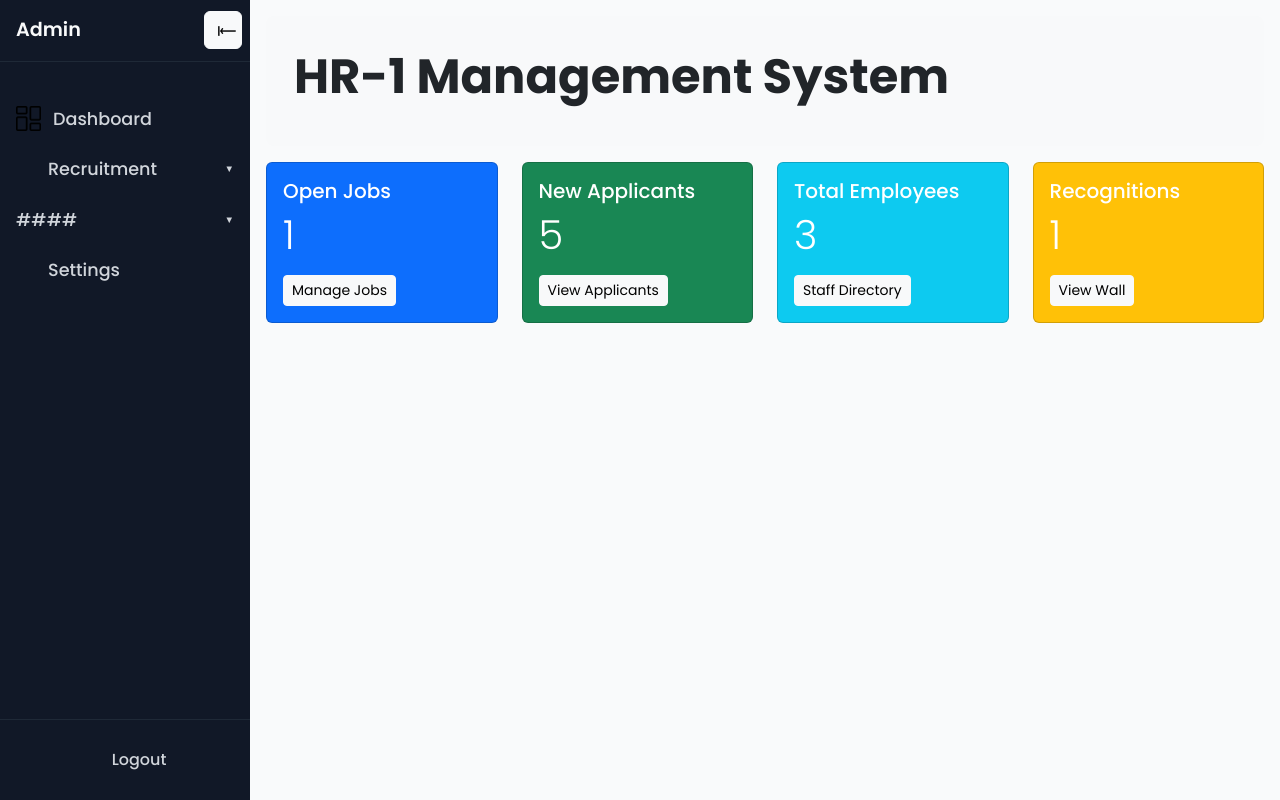
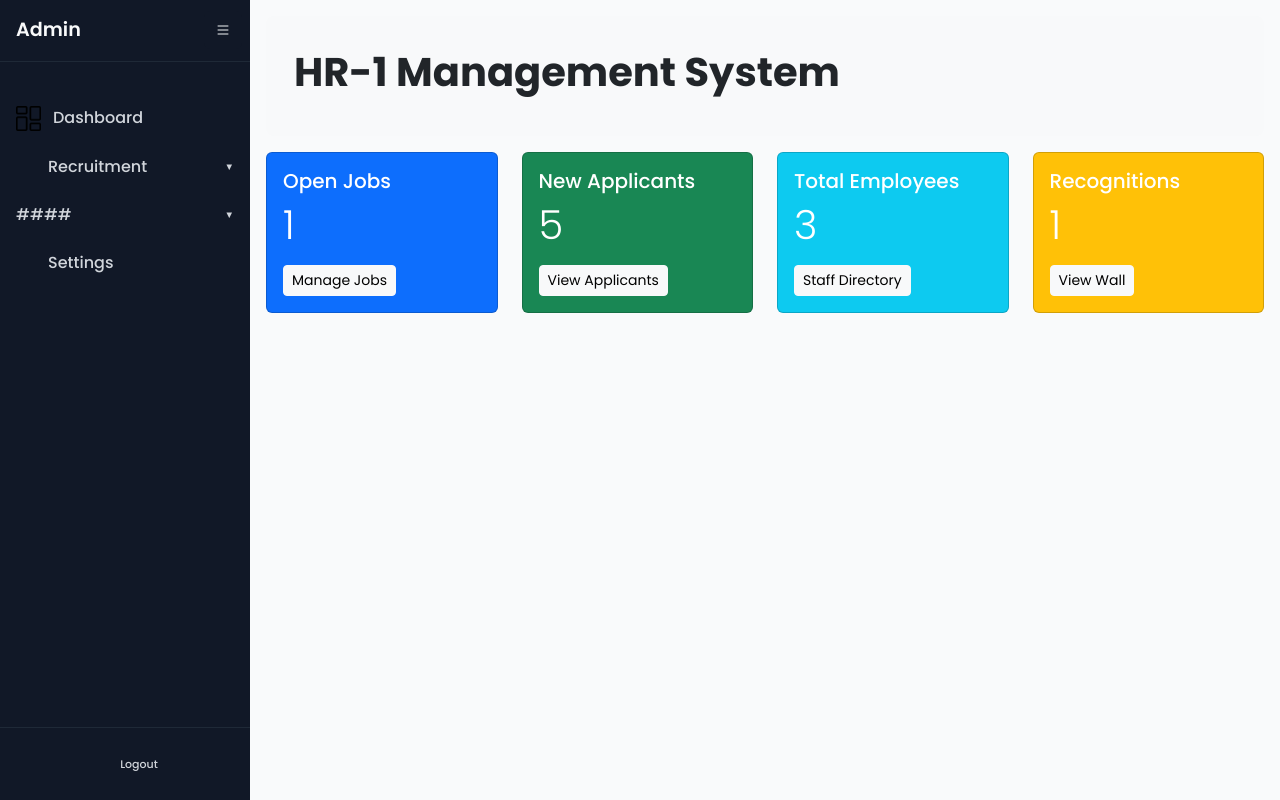
Before and after one commit to chessdotdev/HR1-HRMS, a PHP site: page /Hotel_and_Restaurant_HR1/admin/dashboard.php in a window 1280 px wide. Run offline with PHP 8.4, Linux system fonts and the light colour scheme; the visitor is signed in with stand-in values (Sample User, id 1); some libraries are stand-ins or nearby versions.

Commit message:
update font size

```diff
--- a/admin/assets/css/sidebar.css
+++ b/admin/assets/css/sidebar.css
@@ -22,7 +22,7 @@ body {
 
   /* Collapsed Sidebar */
   #sidebar.collapsed {
-    width: 70px;
+    width: 50px;
   }
 
   /* Sidebar Header */
@@ -53,15 +53,24 @@ body {
     top: 50%;
     transform: translateY(-50%);
     background: #111827;
-    border: 0.5px solid black;
-    border-radius: 0.375rem;
+    border: 1px none #dee2e6;
+    border-radius: 6px;
+    padding: 8px;
+    transition: all 0.2s ease;
     cursor: pointer;
     color: #f9fafb;
-    padding: 0.25rem 0.5rem;
     z-index: 10;
     width: 38px;
     height: 38px;
   }
+  .toggle-btn:hover {
+    background: #e9ecef;
+}
+
+#toggle-icon {
+  font-size: 1rem;
+  transition: transform 0.3s ease;
+}
 
  .toggle-image {
     width:  20px;
@@ -74,7 +83,7 @@ body {
   .sidebar-nav {
     flex-grow: 1;
     padding: 1rem 0;
-    font-size: 1.1rem;
+    font-size: 1rem;
   }
 
   .sidebar-item {
--- a/admin/dashboard.php
+++ b/admin/dashboard.php
@@ -1,12 +1,17 @@
 
 
 <?php include 'includes/header.php'; ?>
+<style>
+    body{
+        font-size:11px;
+    }
+</style>
 
     <!-- Main Content -->
     <div class="main p-3">
         <div class="p-3 mb-3 bg-light rounded-3">
           <div class="container-fluid py-3">
-            <h1 class="display-5 fw-bold">HR-1 Management System</h1>
+            <h1 class="display-6 fw-bold">HR-1 Management System</h1>
         </div>
     </div>
 
--- a/admin/includes/header.php
+++ b/admin/includes/header.php
@@ -11,11 +11,12 @@ include './includes/verify_admin.php';
     <title>HR System</title>
     <link href="../public/assets/css/bootstrap.min.css" rel="stylesheet">
     <link href="../public/assets/css/style.css" rel="stylesheet">
-    <link rel="stylesheet" href="./assets/css/sidebar.css">
-     <!-- icons -->
-    <link href="https://cdn.lineicons.com/5.1/line/lineicons.css" rel="stylesheet"/>
+    <!-- icons -->
+    <link rel="stylesheet" href="https://cdn.jsdelivr.net/npm/bootstrap-icons@1.11.3/font/bootstrap-icons.min.css">
     <!-- Bootstrap CSS -->
     <link href="https://cdn.jsdelivr.net/npm/bootstrap@5.3.2/dist/css/bootstrap.min.css" rel="stylesheet">
+    <link rel="stylesheet" href="./assets/css/sidebar.css">
+
 </head>
 
 <body>
@@ -28,9 +29,8 @@ include './includes/verify_admin.php';
                 <a href="dashboard.php">Admin</a>
             </div>
             <button class="toggle-btn btn btn-light me-2" type="button">
-                <i><img class="toggle-image" src="./assets/images/collapse.png" alt="toggle-image"></i>
+                <i class="bi bi-list" id="toggle-icon"></i>
             </button>
-
         </div>
 
         <!-- Sidebar Navigation -->
```
